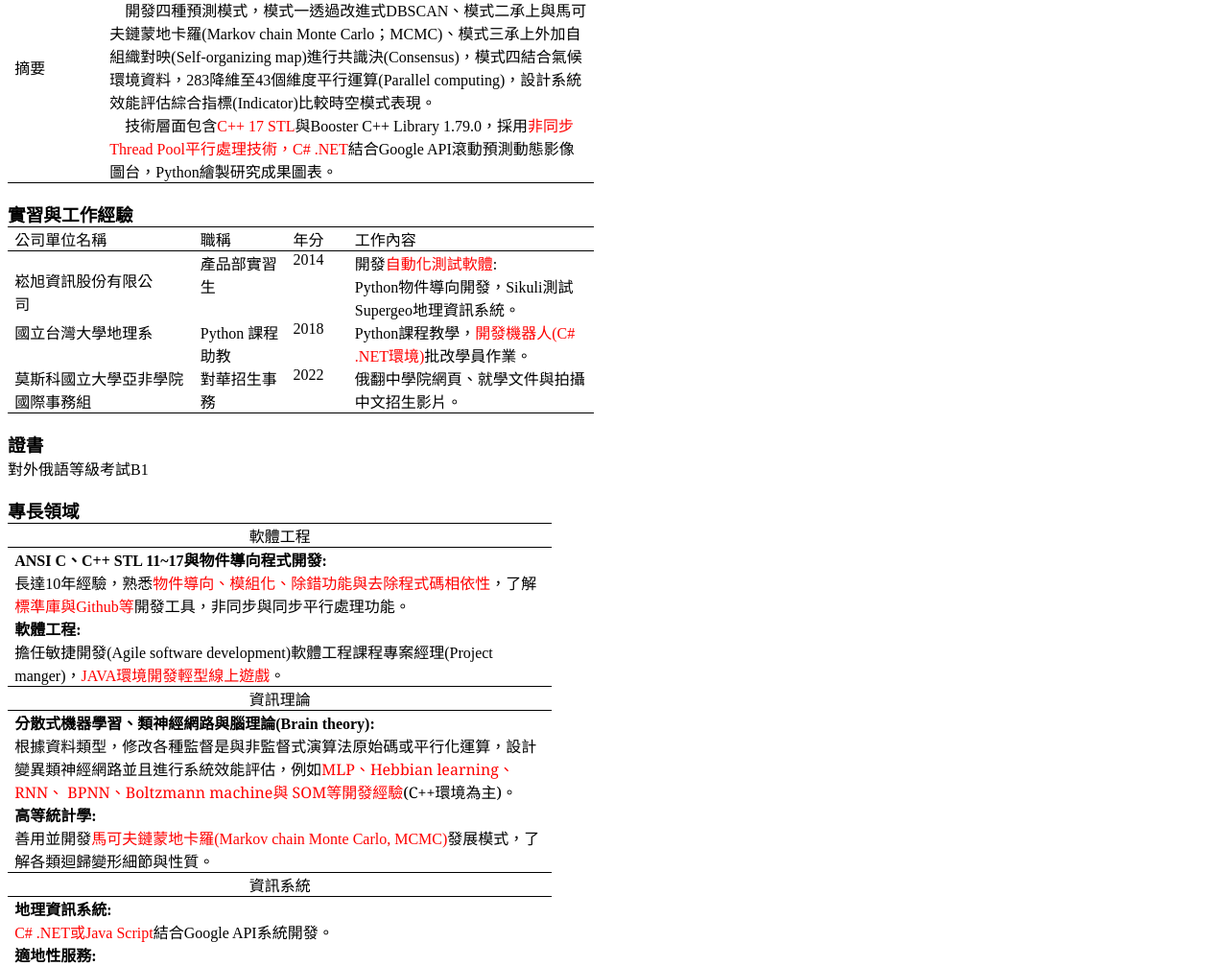
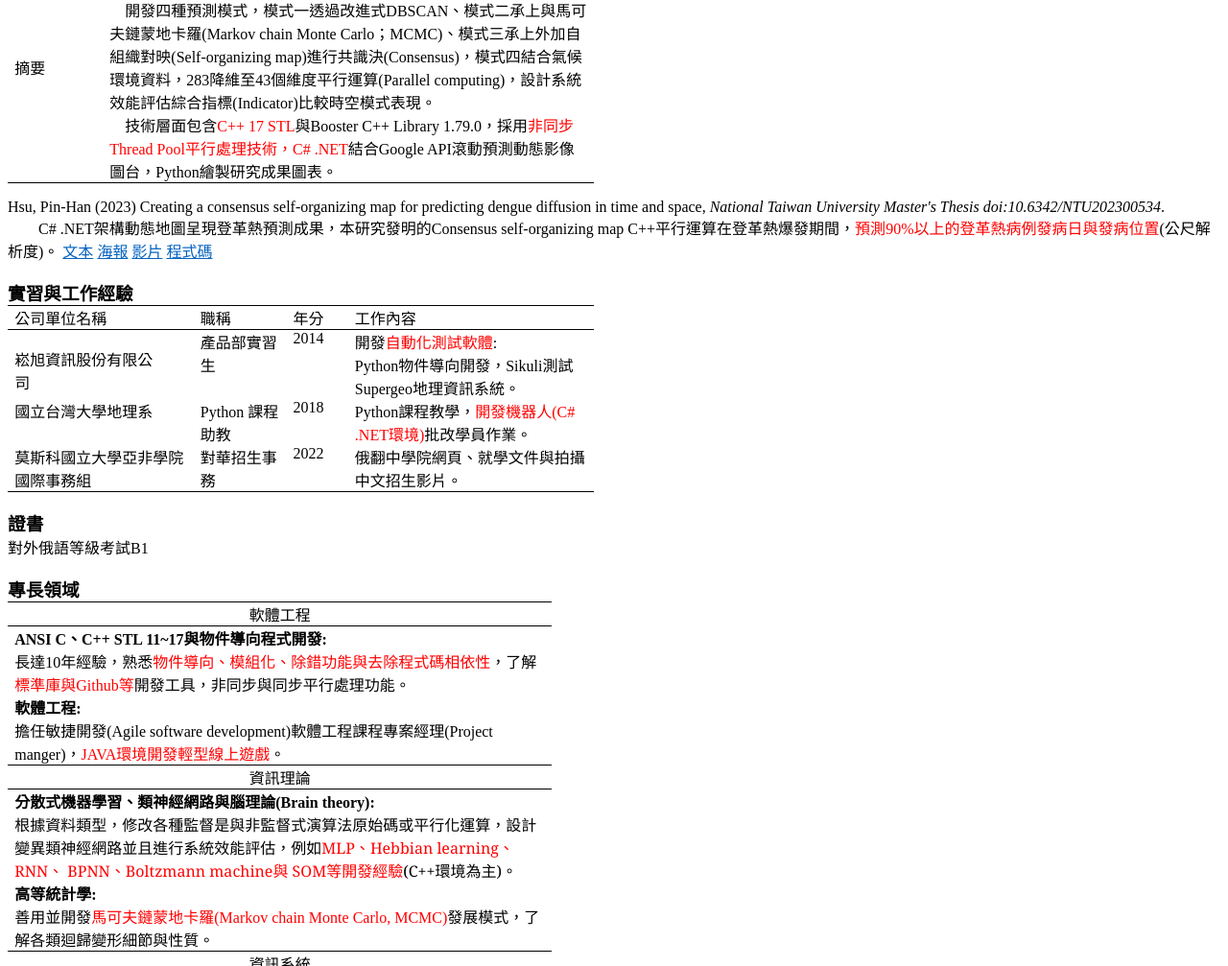
Before and after one commit to qpersonq/hsupinhanweb, a plain HTML site: page index.html in a window 1280 px wide. Shown: the part 1468-2475 px from the top of the page at 96% size. Drawn offline with Linux system fonts and the light colour scheme.

Commit message:
fix paper

```diff
--- a/index.html
+++ b/index.html
@@ -1818,6 +1818,38 @@ mso-ascii-font-family:"time new roman";mso-hansi-font-family:"time new roman"'>
  </tr>
 </table>
 
+<p></p>
+<p class=MsoNormal><span lang=EN-US>Hsu, Pin-Han (2023) Creating a consensus
+self-organizing map for predicting dengue diffusion in time and space, <i>National
+Taiwan University Master's Thesis</i></span><span lang=EN-US style='mso-bidi-font-size:
+12.0pt;font-family:"TimesNewRoman",serif;mso-fareast-font-family:新細明體;
+mso-fareast-theme-font:minor-fareast;mso-bidi-font-family:TimesNewRoman;
+mso-font-kerning:0pt'> <i>doi:10.6342/NTU202300534</i>. <o:p></o:p></span></p>
+<p class=MsoNormal style='text-indent:24.0pt'><span lang=EN-US>C# .NET</span><span
+style='font-family:標楷體;mso-ascii-font-family:"time new roman";mso-hansi-font-family:
+"time new roman"'>架構動態地圖呈現登革熱預測成果，本研究發明的</span><span lang=EN-US>Consensus
+self-organizing map C++</span><span style='font-family:標楷體;mso-ascii-font-family:
+"time new roman";mso-hansi-font-family:"time new roman"'>平行運算在登革熱爆發<span
+class=GramE>期間，</span><span style='color:red'>預測</span></span><span lang=EN-US
+style='color:red'>90%</span><span style='font-family:標楷體;mso-ascii-font-family:
+"time new roman";mso-hansi-font-family:"time new roman";color:red'>以上的登革熱病例發病日與發病位置</span><span
+lang=EN-US>(</span><span style='font-family:標楷體;mso-ascii-font-family:"time new roman";
+mso-hansi-font-family:"time new roman"'>公尺解析度</span><span lang=EN-US>)</span><span
+style='font-family:標楷體;mso-ascii-font-family:"time new roman";mso-hansi-font-family:
+"time new roman"'>。</span> <span lang=EN-US><a
+href="https://1drv.ms/b/s!Avj07L2SU_BflV_BNKEHgfkBM3Sz?e=BnKOZx"><span
+lang=EN-US style='font-family:標楷體;mso-ascii-font-family:"time new roman";
+mso-hansi-font-family:"time new roman"'><span lang=EN-US>文本</span></span></a> <a
+href="https://1drv.ms/b/s!Avj07L2SU_BflWBF5LqcOKyz0jPP?e=Q0UkMu"><span
+lang=EN-US style='font-family:標楷體;mso-ascii-font-family:"time new roman";
+mso-hansi-font-family:"time new roman"'><span lang=EN-US>海報</span></span></a> <a
+href="https://www.youtube.com/watch?v=mdyjGc738RI&amp;list=PLGTazHzrgKnijp6EQkrZZ3ztqDoKRISKy&amp;index=2&amp;t=35s"><span
+lang=EN-US style='font-family:標楷體;mso-ascii-font-family:"time new roman";
+mso-hansi-font-family:"time new roman"'><span lang=EN-US>影片</span></span></a></span> <a
+href="https://github.com/qpersonq/DengueModel"><span
+lang=EN-US style='font-family:標楷體;mso-ascii-font-family:"time new roman";
+mso-hansi-font-family:"time new roman"'><span lang=EN-US>程式碼</span></span></a></span></p>
+
 <p class=MsoNormal><span lang=EN-US><o:p>&nbsp;</o:p></span></p>
 
 <p class=a0 align=left style='text-align:left'><span style='font-family:標楷體;
```
